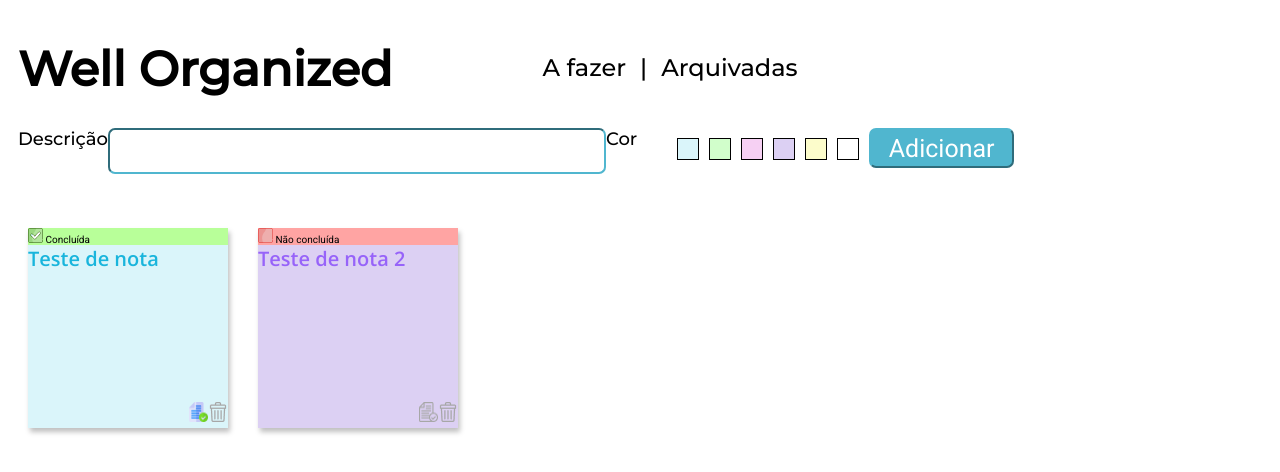
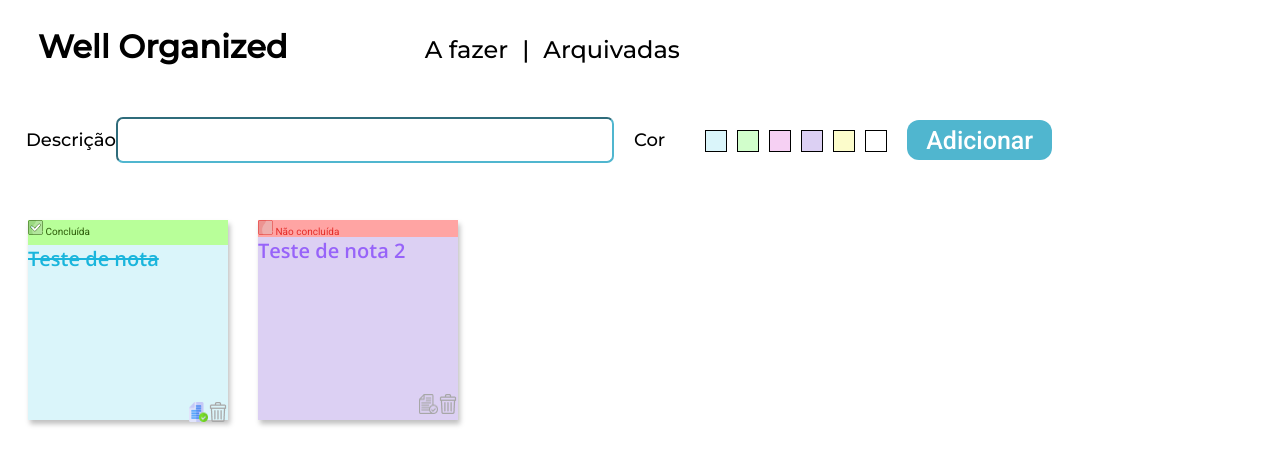
Before and after one commit to PedroLucasBastos/lista-de-tarefas, a plain HTML site: page index.html in a window 1280 px wide. Drawn offline with nearby package versions, Linux system fonts and the light colour scheme.

Commit message:
Mudanças realizadas no css

```diff
--- a/public/css/style.css
+++ b/public/css/style.css
@@ -1,20 +1,22 @@
-
 @import url('https://fonts.googleapis.com/css2?family=Montserrat:ital,wght@0,500;1,400&display=swap');
 @import url('https://fonts.googleapis.com/css2?family=Roboto:wght@400;500&display=swap');
 @import url('https://fonts.googleapis.com/css2?family=Open+Sans:wght@600&display=swap');
 
-
+/*------------- CABEÇALHO --------------------------*/
 .cabecalho{
     display: flex;
     flex-direction: row;
+    align-items: baseline;
     height: 100px;
-    margin-left: 10px;
-    font-family: 'Montserrat', sans-serif;
-    font-size:24px;
+    margin-top: -18px;
+    margin-left: 20px;
+	font-family: 'Montserrat';
 }
 
 .cabecalho-titulo{
-    margin-right: 143px;
+    margin-right: 130px;
+    margin-left: 10px;
+    font-size:32px;
 }
 .cabecalho-link{
    text-decoration: none;
@@ -22,18 +24,39 @@
    margin-left: 7px;
    margin-right: 7px;
    margin-top: 45px;
+   font-size:24px;
 }
 
-
+/*------------------------ ÁREA DA ADIÇÃO DE TAREFAS -------------------------- */
 .formAdd{
     display: flex;
+    flex-direction: row;
+    align-items: center;
+
     max-height: 100px;
-    margin-left: 10px;
+    margin-left: 18px;
     margin-top: 20px;
     font-family:'Montserrat',medium;
     font-size:18px;
     color:#000000;
+
+
 }
+.labels{
+    font-family: 'Montserrat', medium;
+    font-size: 18px;
+    margin-right: 10px;
+}
+
+#input-descricao{
+    width:490px;
+    height:40px;
+    border-color: #50b6cf;
+    border-radius:7px;
+    margin-right: 20px;
+    text-align: center;
+}
+
 .btnAdicionar{
     font-family:'Roboto',medium;
     font-size: 25px;
@@ -41,28 +64,93 @@
     width:145px;
     height: 40px;
     background-color: #50b6cf;
-    border-color: #50b6cf;
-    border-radius:7px;
-}
-#input-descricao{
-    width:490px;
-    height:40px;
-    border-color: #50b6cf;
-    border-radius:7px;
+    border-radius: 12px;
+    border: none;
+    font-weight: 500;
 }
 
 
+/*----------------------- CARTÕES DE TAREFAS -------------------------------------*/
+.principalNotas{
+    display: flex;
+    margin-left: 10px;
+}
+
+.rodapeNota{
+    margin-top:130px;
+    display: flex;
+    flex-direction: row-reverse;
+}
+/*------------- Exemplo 1 - Concluído -------------------------------*/
+.cabecalhoNota{
+    background-color: #b8ff99;
+    font-family: 'Roboto',regular;
+    color: #2b5a07;
+    font-size:10px;
+    height: 25px;
+
+}
+
+.notas{
+    margin-top: 50px;
+    margin-left: 10px;
+    margin-right: 10px;
+
+    width: 200px;
+    height: 200px;
+    box-shadow: 2px 4px 5px rgba(0,0,0,0.25);
+    background-color:#daf5fa;
+}
+.corpoNota{
+    font-family: 'Open Sans',sans-serif;
+    font-size:20px;
+    color: #19b5dc;
+    text-decoration: line-through;
+    text-decoration-color: #19b5dc;
+}
+
+/*------------- Exemplo 2 Não Concluído -------------------------------*/
+
+.cabecalhoNota2{
+    background-color: #ffa4a3;
+    color:#e42c28;
+    font-family: 'Roboto',regular;
+
+    font-size:10px;
+}
+.notas2{
+    margin-top: 50px;
+    margin-left: 20px;
+    margin-right: 20px;
+    width: 200px;
+    height: 200px;
+    box-shadow: 2px 4px 5px rgba(0,0,0,0.25);
+    background-color:#dcd0f3;
+}
+
+.corpoNota2{
+    font-family: 'Open Sans',sans-serif;
+    font-size:20px;
+    color: #9763f9;
+
+}
+
+
+
+/*---------------------------- CORES ---------------------------------------------*/
 .listaCores{
-   list-style-type: none;
-   display: flex;
-   margin-top: 10px;
+    list-style-type: none;
+    display: flex;
+    margin-top: 20px;
 }
+
 #liAzul{
     width: 20px;
     height: 20px;
     border: solid 1px;
     background-color: #daf5fa;
     margin-right: 10px;
+    margin-left: 0px;
 }
 #liVerde{
     width: 20px;
@@ -104,56 +192,5 @@
     height: 20px;
     border: solid 1px;
     background-color: #ffffff;
-    margin-right: 10px;
+    margin-right: 20px;
 }
-
-.principalNotas{
-    display: flex;
-    margin-left: 10px;
-}
-.notas{
-    margin-top: 50px;
-    margin-left: 10px;
-    margin-right: 10px;
-    width: 200px;
-    height: 200px;
-    box-shadow: 2px 4px 5px rgba(0,0,0,0.25);
-    background-color:#daf5fa;
-}
-.cabecalhoNota{
-    background-color: #b8ff99;
-    font-family: 'Roboto',regular;
-    font-size:10px;
-}
-.corpoNota{
-    font-family: 'Open Sans',sans-serif;
-    font-size:20px;
-    color: #19b5dc;
-
-}
-.rodapeNota{
-    margin-top:130px;
-    display: flex;
-    flex-direction: row-reverse;
-}
-
-.notas2{
-    margin-top: 50px;
-    margin-left: 20px;
-    margin-right: 20px;
-    width: 200px;
-    height: 200px;
-    box-shadow: 2px 4px 5px rgba(0,0,0,0.25);
-    background-color:#dcd0f3;
-}
-.cabecalhoNota2{
-    background-color: #ffa4a3;
-    font-family: 'Roboto',regular;
-    font-size:10px;
-}
-.corpoNota2{
-    font-family: 'Open Sans',sans-serif;
-    font-size:20px;
-    color: #9763f9;
-
-}
```
